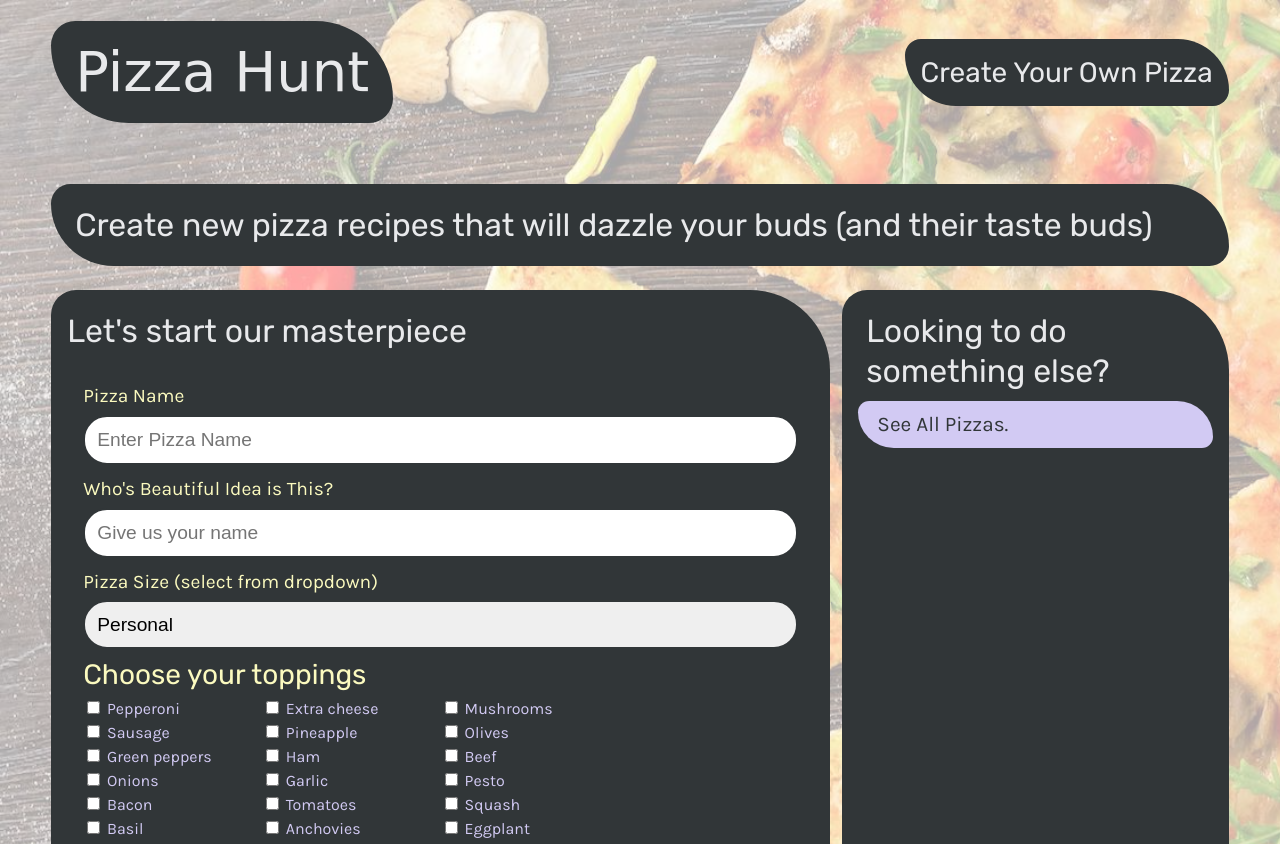
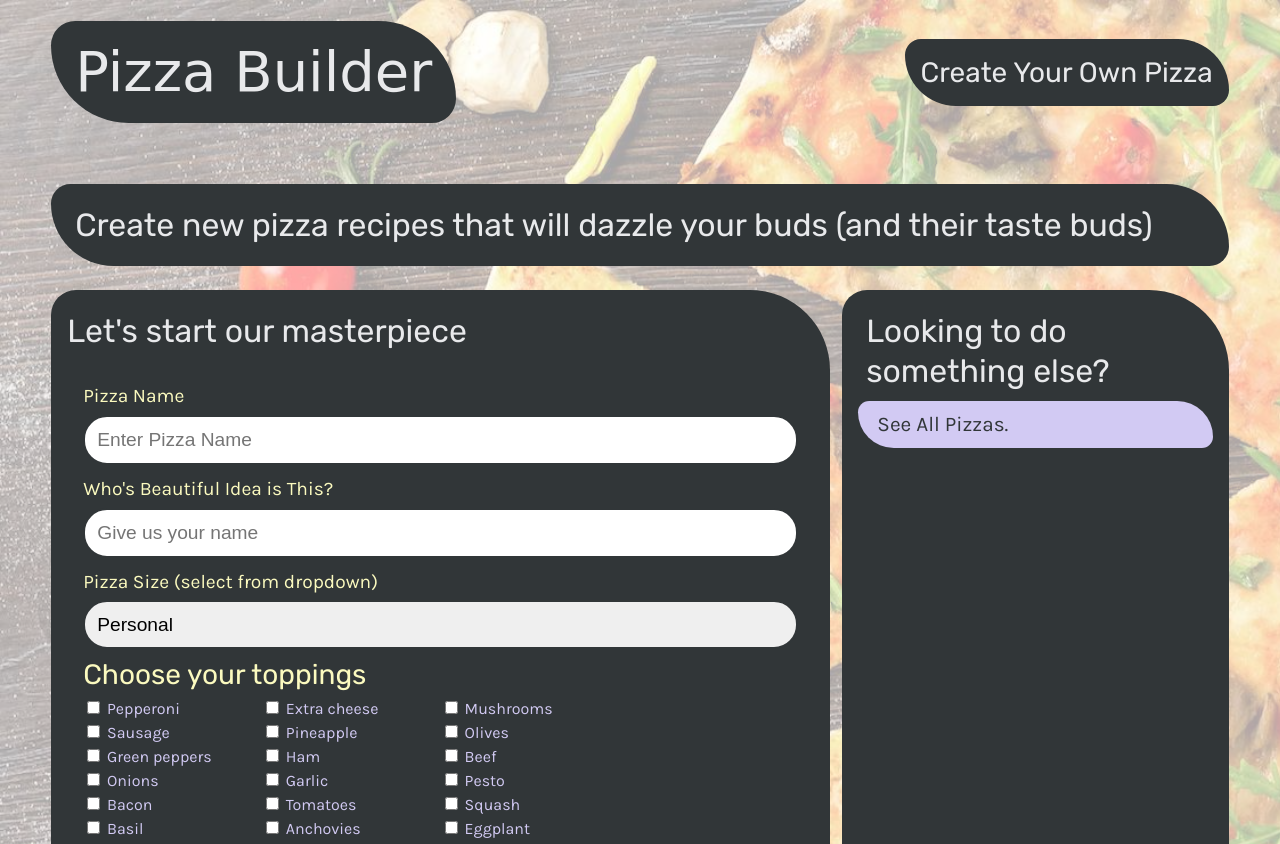
Before and after one commit to mihaelavalac/pizza-builder, a website: page public/add-pizza.html in a window 1280 px wide. Shown: the top 844 px of the page. Drawn offline with Linux system fonts and the light colour scheme; a web font is replaced by a local one.

Commit message:
Changed the name

```diff
--- a/public/add-pizza.html
+++ b/public/add-pizza.html
@@ -16,11 +16,12 @@
   <header class="py-3 mb-3">
     <div class="flex-row justify-space-between align-center container-fluid mx-auto">
       <a href="/">
-        <h1 class="text-light bg-dark py-3 px-4 logo round-25-80">Pizza Hunt</h1>
+        <h1 class="text-light bg-dark py-3 px-4 logo round-25-80">Pizza Builder</h1>
       </a>
 
       <h3 class="text-light bg-dark p-3 round-25-80">
-        Create Your Own Pizza
+
+      Create Your Own Pizza
       </h3>
     </div>
   </header>
```
Also changed, not shown: public/pizza-list.html (+1 -1 lines), public/pizza.html (+1 -1 lines).
